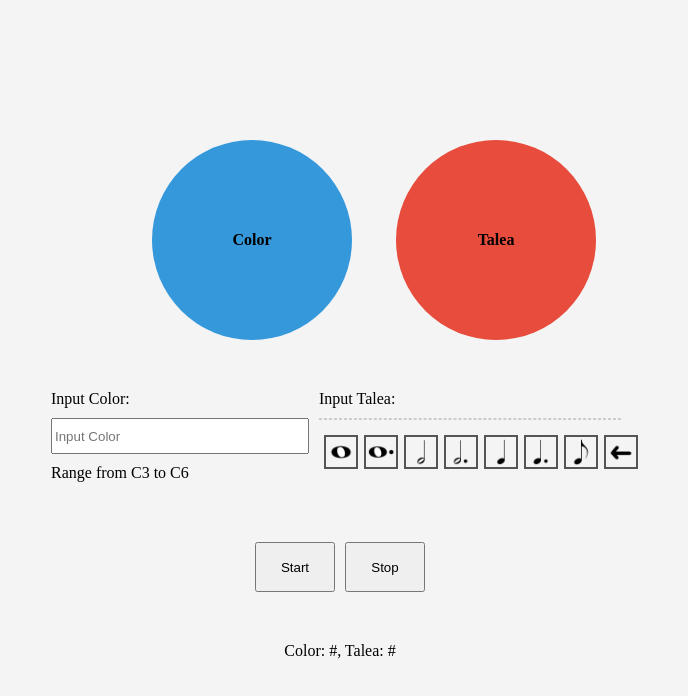
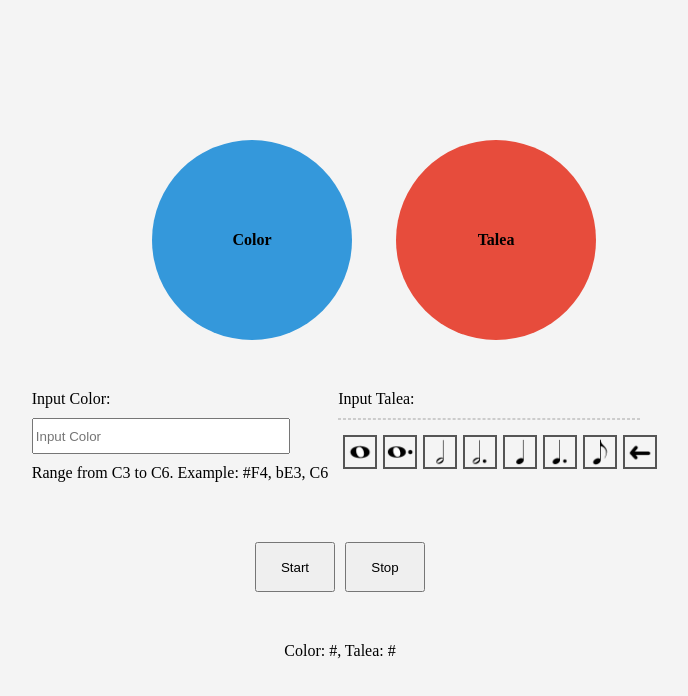
Before and after one commit to boshi-an/Isorhythm, a plain HTML site: page index.html in a window 1280 px wide. Shown: the whole page, without its empty margins (300-988 px from the left). Drawn offline with Linux system fonts and the light colour scheme.

Commit message:
fixed bugs

```diff
--- a/index.html
+++ b/index.html
@@ -21,7 +21,7 @@
         <div class="taleaInputContainer">
             <div class="h3">Input Color:</div>
             <input type="text" id="input1" placeholder="Input Color">
-            <div>Range from C3 to C6</div>
+            <div>Range from C3 to C6. Example: #F4, bE3, C6</div>
         </div>
         <div class="taleaInputContainer">
             <div class="h3">Input Talea:</div>
```
